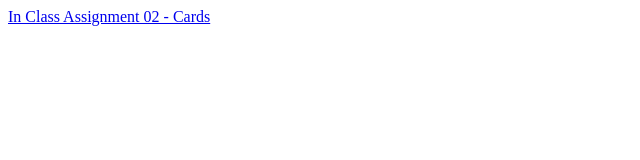
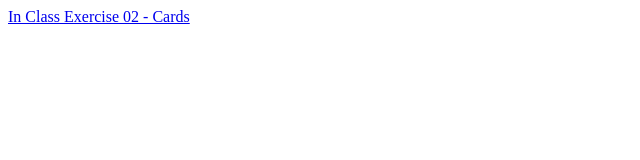
Before and after one commit to Justin-R-J-Logan/GDD403-W2023-ICE-LiveSite, a plain HTML site: page index.html in a window 1280 px wide. Shown: the full height of the page, 0-640 px from the left. Drawn offline with Linux system fonts and the light colour scheme.

Commit message:
Changed Link
Replaced Assignment with Exercise

```diff
--- a/index.html
+++ b/index.html
@@ -1 +1 @@
-<a href="ICE2/index.html">In Class Assignment 02 - Cards</a>
+<a href="ICE2/index.html">In Class Exercise 02 - Cards</a>
```
